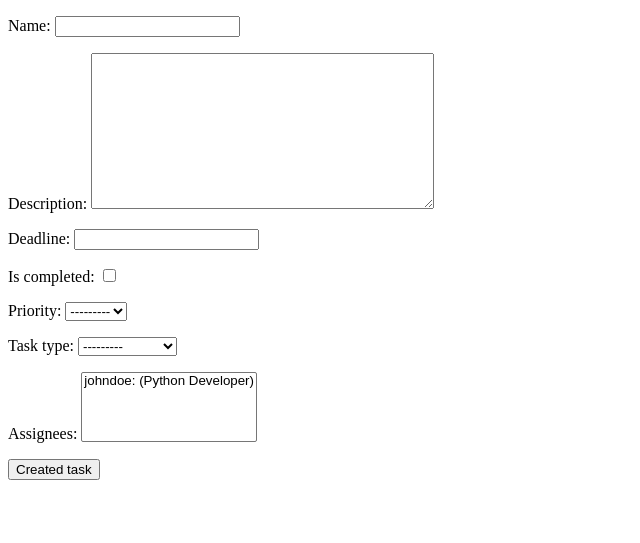
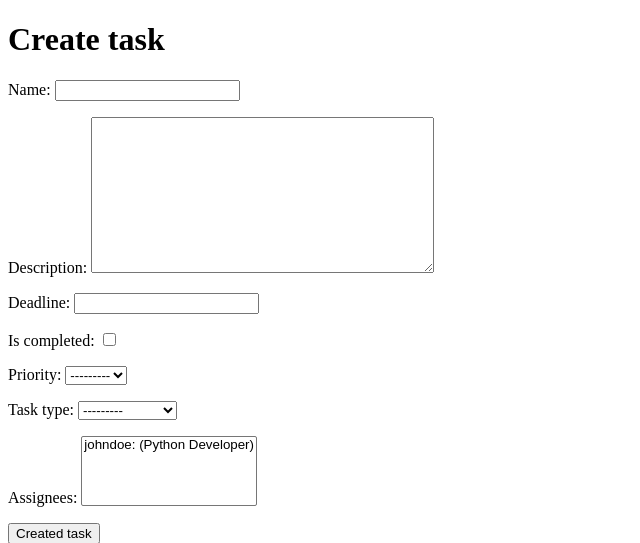
Before and after one commit to viloker/task_manager, a Django app: page /tasks/create/ in a window 1280 px wide. Shown: the top 543 px of the page, without its empty margins (0-640 px from the left). Run offline with Django 5.2, Linux system fonts and the light colour scheme; a user stored in the database is signed in; data comes from the database, SQL or seed files in the repository.

Commit message:
Create TaskUpdateView and add h1 to task_create.html

```diff
--- a/task/views.py
+++ b/task/views.py
@@ -38,7 +38,10 @@ class TaskCreateView(LoginRequiredMixin, CreateView):
 
 
 class TaskUpdateView(LoginRequiredMixin, UpdateView):
-    ...
+    model = Task
+    success_url = reverse_lazy("task:task-list")
+    form_class = TaskForm
+    template_name = "task/task_create.html"
 
 
 class TaskDeleteView(LoginRequiredMixin, DeleteView):
--- a/templates/task/task_create.html
+++ b/templates/task/task_create.html
@@ -1,6 +1,7 @@
 {% extends "base.html" %}
 
 {% block content %}
+<h1>{{object|yesno:"Update,Create"}} task</h1>
 <form method="post">
   {% csrf_token %}
   {{ form.as_p }}
```
